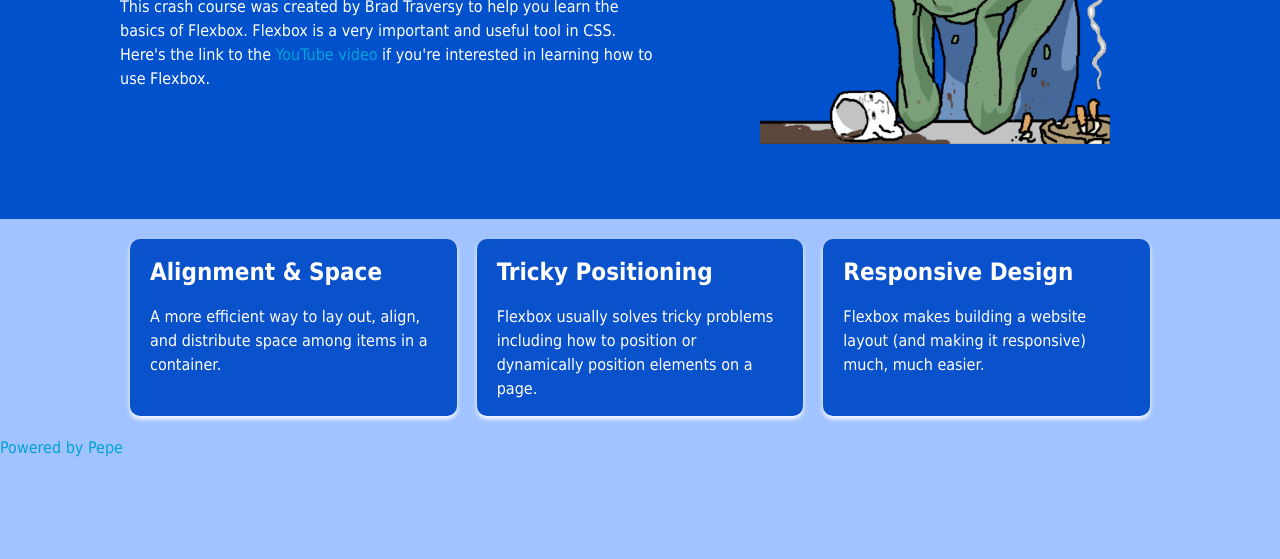
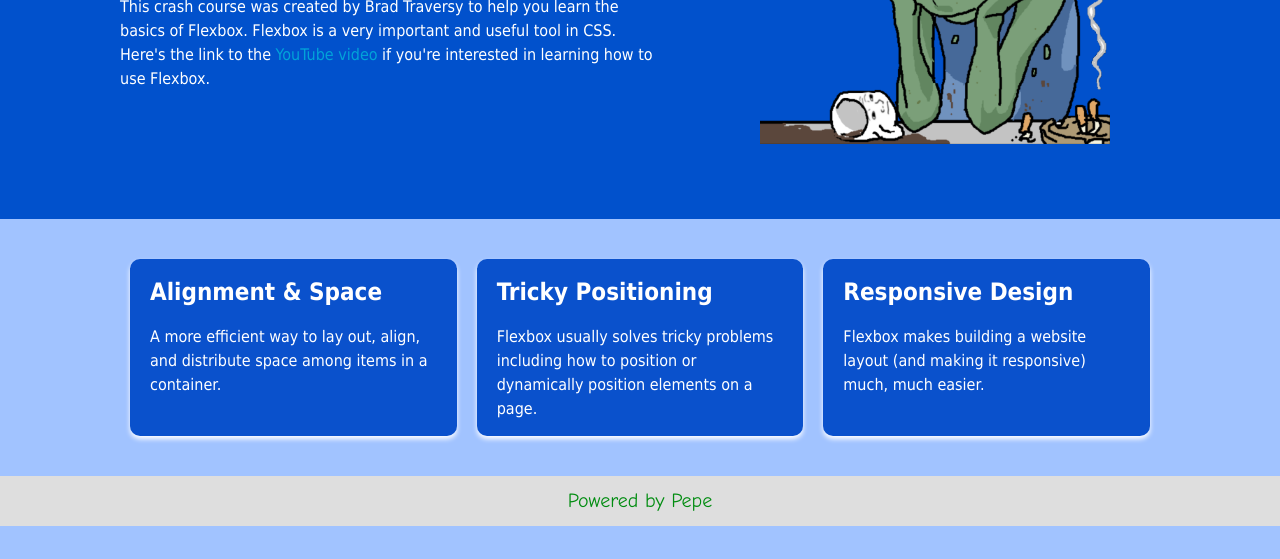
Before and after one commit to pepemanuel62/Flexbox-Tutorial, a plain HTML site: page index.html in a window 1280 px wide. Shown: the part 241-800 px from the top of the page. Drawn offline with Linux system fonts and the light colour scheme.

Commit message:
Edit css

```diff
--- a/style.css
+++ b/style.css
@@ -116,7 +116,7 @@ a:hover {
     background-color: #0a51cc;
     color: #fff;
     border-radius: 10px;
-    margin: 20px 10px;
+    margin: 40px 10px;
     box-shadow: 0 3px 5px; rgba(0, 0, 0, 0.6);
     padding: 15px 20px;
 }
@@ -124,6 +124,23 @@ a:hover {
 .box i {
     margin-right: 10px;
 }
+
+.footer {
+    background-color: #dedede;
+    color: green;
+    font-family: "Comic Sans MS", sans-serif, Tahoma;
+    font-size: 20px;
+    display: flex;
+    justify-content: center;
+    align-items: center;
+    height: 50px;
+}
+
+.footer a {
+    color: #008c10;
+    text-decoration: none;
+}
+
 
 @media (max-width: 768px) {
     .header .container {
@@ -136,4 +153,9 @@ a:hover {
         display: block;
         text-align: center;
     }
+
+/*.footer {
+    background-color: chartreuse;
+    display: flex;
+    justify-content: center;
 }
```
